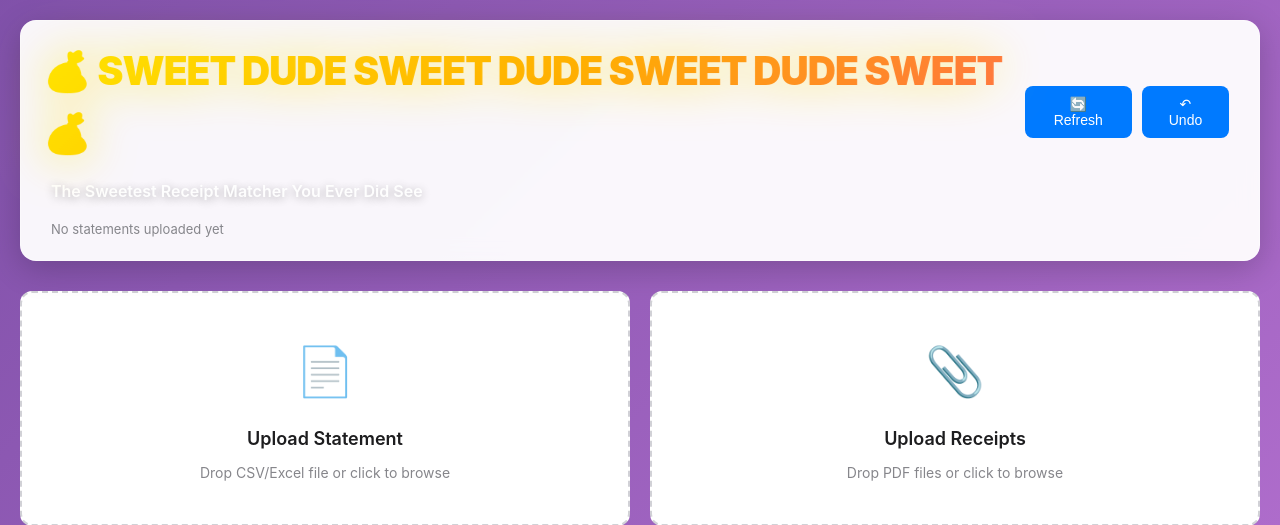
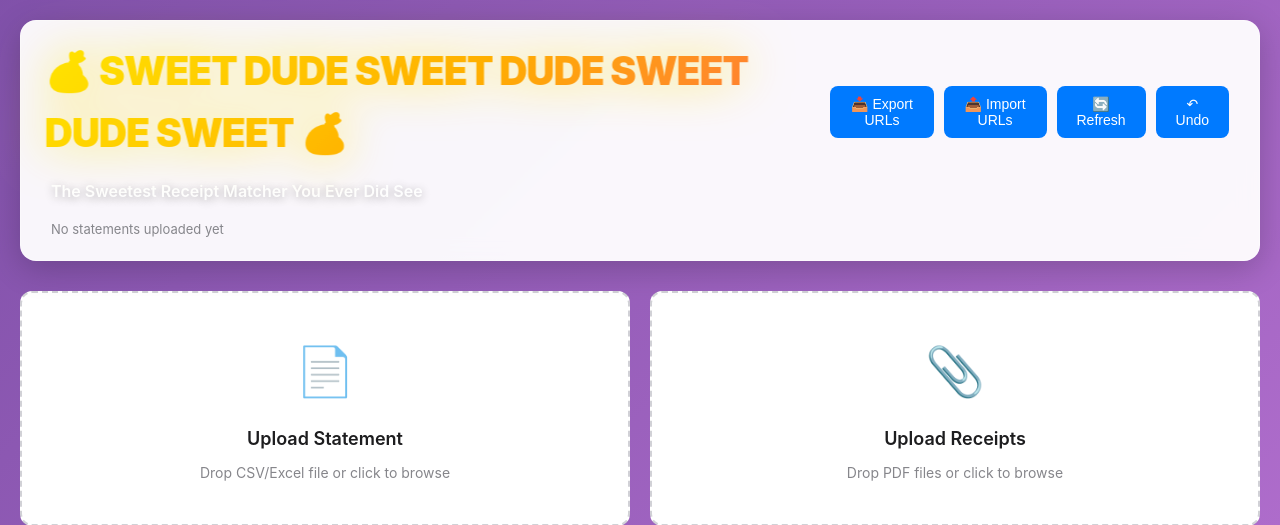
Before and after one commit to futurefabrik1-collab/ifuckinghateaccounts, a Flask app: page / in a window 1280 px wide. Shown: the top 525 px of the page. Run offline with Flask 3, Linux system fonts and the light colour scheme; data that the repository does not hold is empty.

Commit message:
Add export/import and persistent storage for learned invoice URLs
New Features:
- Export learned URLs to JSON file for backup
- Import learned URLs from JSON file to restore/sync
- Auto-save to server file (data/learned_urls.json) for persistence
- Load from server file on startup (syncs across browser sessions)

Backend Changes:
- Added GET /api/learned-urls endpoint to load URLs from file
- Added POST /api/learned-urls endpoint to save URLs to file
- Created data/ directory for storing learned_urls.json
- Added json module import

Frontend Changes:
- Added Export URLs button (📥) in header
- Added Import URLs button (📤) in header
- Modified saveLearnedUrls() to sync with server file
- Modified loadLearnedUrls() to prefer server file over localStorage
- Export downloads JSON file to user's computer
- Import reads JSON file and merges with existing URLs

Benefits:
✓ Backup your learned URLs to a file
✓ Restore URLs after clearing browser cache
✓ Sync URLs across different browsers
✓ Share URLs with other users
✓ Persistent storage on the server (not just browser)
✓ Automatic fallback to localStorage if server unavailable

```diff
--- a/web/app.py
+++ b/web/app.py
@@ -15,6 +15,7 @@ from pathlib import Path
 from datetime import datetime
 import shutil
 from collections import deque
+import json
 
 # Add parent directory to path
 sys.path.insert(0, str(Path(__file__).parent.parent))
@@ -1159,5 +1160,36 @@ def delete_statement():
         return jsonify({'error': str(e)}), 500
 
 
+@app.route('/api/learned-urls', methods=['GET'])
+def get_learned_urls():
+    """Get learned merchant URLs from file"""
+    try:
+        urls_file = os.path.join(os.path.dirname(__file__), '..', 'data', 'learned_urls.json')
+        if os.path.exists(urls_file):
+            with open(urls_file, 'r') as f:
+                return jsonify(json.load(f))
+        return jsonify({})
+    except Exception as e:
+        return jsonify({'error': str(e)}), 500
+
+
+@app.route('/api/learned-urls', methods=['POST'])
+def save_learned_urls():
+    """Save learned merchant URLs to file"""
+    try:
+        data = request.get_json()
+        urls_file = os.path.join(os.path.dirname(__file__), '..', 'data', 'learned_urls.json')
+
+        # Ensure data directory exists
+        os.makedirs(os.path.dirname(urls_file), exist_ok=True)
+
+        with open(urls_file, 'w') as f:
+            json.dump(data, f, indent=2)
+
+        return jsonify({'success': True, 'message': f'Saved {len(data)} learned URLs'})
+    except Exception as e:
+        return jsonify({'error': str(e)}), 500
+
+
 if __name__ == '__main__':
     app.run(debug=True, host='0.0.0.0', port=5001)
--- a/web/templates/index.html
+++ b/web/templates/index.html
@@ -830,6 +830,8 @@
                     <h1>💰 SWEET DUDE SWEET DUDE SWEET DUDE SWEET 💰</h1>
                 </div>
                 <div class="header-actions">
+                    <button class="refresh-btn" onclick="exportLearnedUrls()" title="Export learned invoice URLs">📥 Export URLs</button>
+                    <button class="refresh-btn" onclick="importLearnedUrls()" title="Import learned invoice URLs">📤 Import URLs</button>
                     <button class="refresh-btn" onclick="loadAll()">🔄 Refresh</button>
                     <button class="refresh-btn" onclick="undoLastAction()" id="header-undo-btn" disabled>↶ Undo</button>
                 </div>
@@ -1031,7 +1033,25 @@
         // Load learned URLs from localStorage
         let learnedMerchantUrls = {};
 
-        function loadLearnedUrls() {
+        async function loadLearnedUrls() {
+            // Try to load from server file first
+            try {
+                const response = await fetch('/api/learned-urls');
+                if (response.ok) {
+                    const serverUrls = await response.json();
+                    if (Object.keys(serverUrls).length > 0) {
+                        learnedMerchantUrls = serverUrls;
+                        // Sync to localStorage
+                        localStorage.setItem('learnedMerchantUrls', JSON.stringify(learnedMerchantUrls));
+                        console.log('✅ Loaded learned URLs from server file');
+                        return;
+                    }
+                }
+            } catch (e) {
+                console.warn('Could not load from server, falling back to localStorage:', e);
+            }
+
+            // Fallback to localStorage
             const stored = localStorage.getItem('learnedMerchantUrls');
             if (stored) {
                 try {
@@ -1043,8 +1063,68 @@
             }
         }
 
-        function saveLearnedUrls() {
+        async function saveLearnedUrls() {
+            // Save to localStorage
             localStorage.setItem('learnedMerchantUrls', JSON.stringify(learnedMerchantUrls));
+
+            // Save to server file for persistence
+            try {
+                const response = await fetch('/api/learned-urls', {
+                    method: 'POST',
+                    headers: {
+                        'Content-Type': 'application/json',
+                    },
+                    body: JSON.stringify(learnedMerchantUrls)
+                });
+
+                if (response.ok) {
+                    const result = await response.json();
+                    console.log('✅ Saved to server:', result.message);
+                } else {
+                    console.warn('Failed to save to server, but localStorage is updated');
+                }
+            } catch (e) {
+                console.warn('Could not save to server, but localStorage is updated:', e);
+            }
+        }
+
+        async function exportLearnedUrls() {
+            const dataStr = JSON.stringify(learnedMerchantUrls, null, 2);
+            const dataBlob = new Blob([dataStr], { type: 'application/json' });
+            const url = URL.createObjectURL(dataBlob);
+            const link = document.createElement('a');
+            link.href = url;
+            link.download = 'learned_invoice_urls.json';
+            link.click();
+            URL.revokeObjectURL(url);
+            showToast('Exported learned URLs! 📥', 'success');
+        }
+
+        async function importLearnedUrls() {
+            const input = document.createElement('input');
+            input.type = 'file';
+            input.accept = '.json';
+            input.onchange = async (e) => {
+                const file = e.target.files[0];
+                if (!file) return;
+
+                try {
+                    const text = await file.text();
+                    const imported = JSON.parse(text);
+
+                    // Merge with existing URLs
+                    const count = Object.keys(imported).length;
+                    learnedMerchantUrls = { ...learnedMerchantUrls, ...imported };
+                    await saveLearnedUrls();
+
+                    showToast(`Imported ${count} learned URLs! 📤`, 'success');
+                    loadTransactions(currentFilter);
+                } catch (err) {
+                    showToast('Failed to import: Invalid JSON file', 'error');
+                    console.error('Import error:', err);
+                }
+            };
+            input.click();
         }
 
         function getMerchantInvoiceUrl(merchantName) {
```
